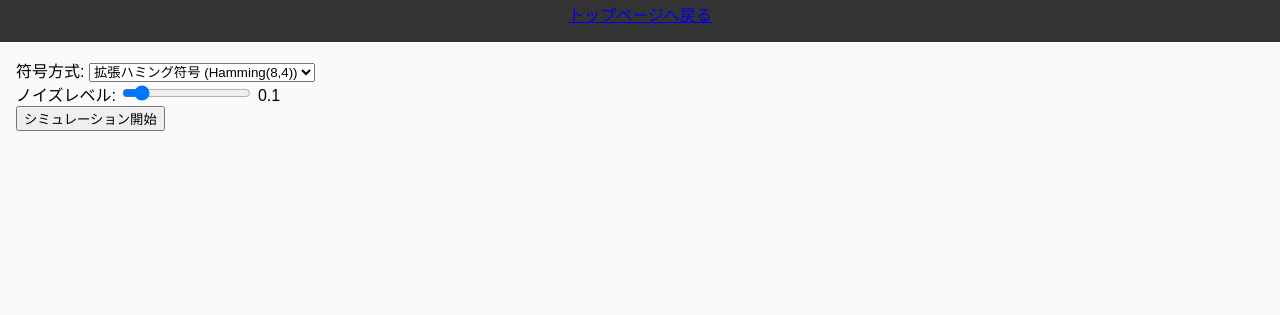
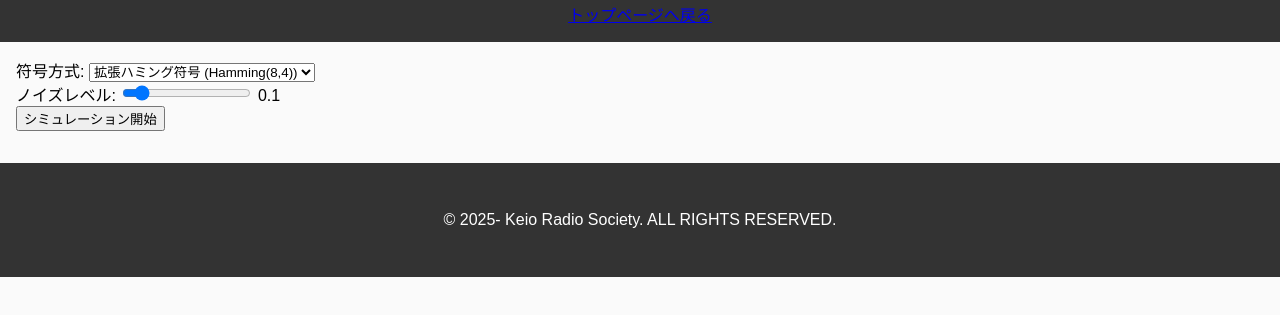
Before and after one commit to keio-radio-society/communication-system-edu, a plain HTML site: page error_correction.html in a window 1280 px wide. Shown: the part 103-418 px from the top of the page. Drawn offline with Linux system fonts and the light colour scheme.

Commit message:
footer修正

```diff
--- a/error_correction.html
+++ b/error_correction.html
@@ -32,6 +32,7 @@
       <div id="resultText"></div>
     </section>
   </main>
+  <footer id="footer-container"></footer>
   <script type="module" src="js/errorCorrectionSimulator.js"></script>
   <script>
     // フッターの読み込み
```
Also changed, not shown: error_correction_exp.html (+1 -1 lines), index.html (+5 -4 lines), modulation.html (+1 -0 lines), modulation_exp.html (+1 -1 lines).
